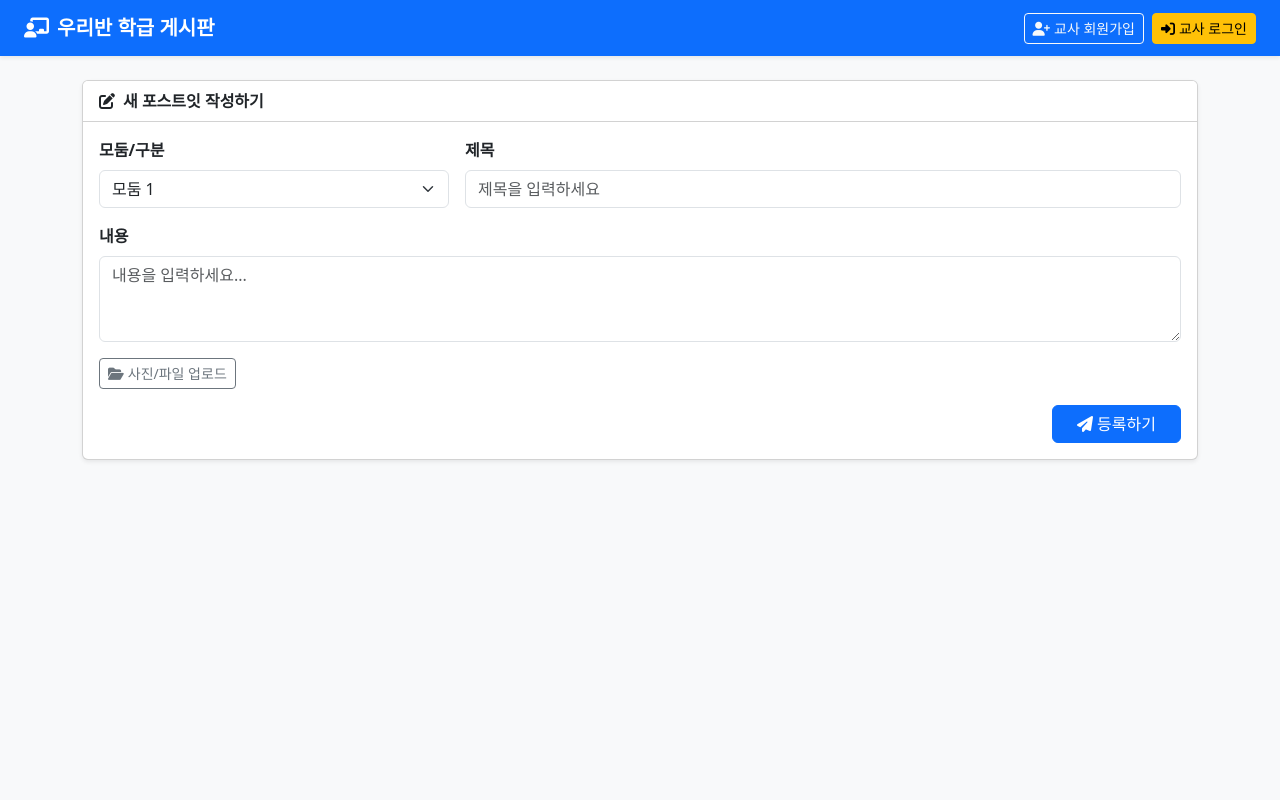
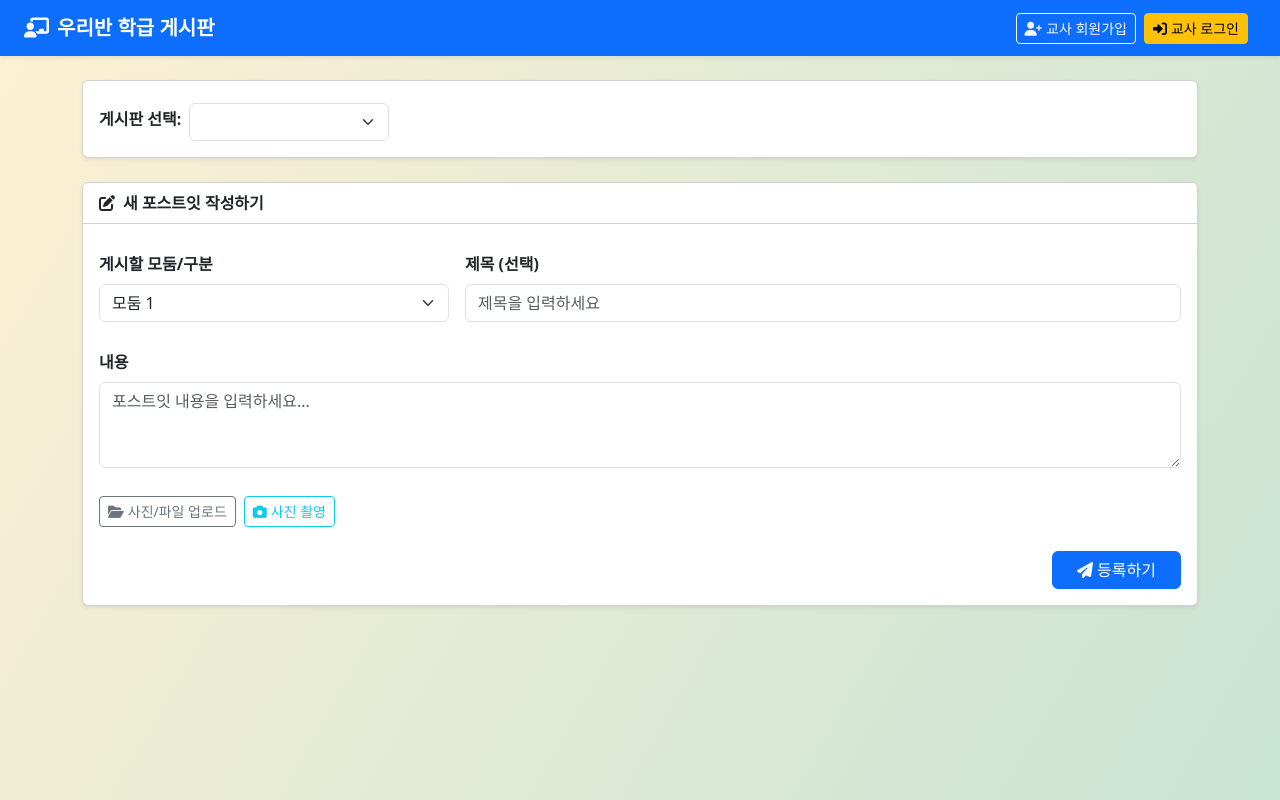
Before and after one commit to doolpus97/mypadlet2, a Flask app: page / in a window 1280 px wide. Run offline with Flask 3, Linux system fonts and the light colour scheme; lists and menus that the app fills with data are empty.

Commit message:
Update index.html

```diff
--- a/templates/index.html
+++ b/templates/index.html
@@ -4,32 +4,55 @@
     <meta charset="UTF-8">
     <meta name="viewport" content="width=device-width, initial-scale=1.0">
     <title>우리반 학급 게시판</title>
+    <!-- Bootstrap 5 CSS -->
     <link href="https://cdn.jsdelivr.net/npm/bootstrap@5.3.0/dist/css/bootstrap.min.css" rel="stylesheet">
+    <!-- FontAwesome Icons -->
     <link rel="stylesheet" href="https://cdnjs.cloudflare.com/ajax/libs/font-awesome/6.4.0/css/all.min.css">
+    <link rel="stylesheet" href="/static/style.css">
 </head>
 <body class="bg-light">
 
-    <!-- 상단 네비게이션바 (기존 디자인 레이아웃) -->
+    <!-- 상단 네비게이션바 -->
     <nav class="navbar navbar-expand-lg navbar-dark bg-primary shadow-sm mb-4">
         <div class="container-fluid px-4">
             <a class="navbar-brand fw-bold" href="/"><i class="fa-solid fa-chalkboard-user me-2"></i>우리반 학급 게시판</a>
 
             <div class="d-flex align-items-center">
+                <!-- 사용자 정보 표시 영역 -->
                 <span id="userInfo" class="text-white me-3 fw-semibold"></span>
 
-                <!-- 우측 상단 교사 회원가입 버튼 -->
+                <!-- [추가] 교사 회원가입 버튼 (우측 상단) -->
                 <button type="button" class="btn btn-outline-light btn-sm me-2" data-bs-toggle="modal" data-bs-target="#teacherRegisterModal">
                     <i class="fa-solid fa-user-plus me-1"></i>교사 회원가입
                 </button>
 
-                <button id="teacherLoginBtn" class="btn btn-warning btn-sm" data-bs-toggle="modal" data-bs-target="#teacherLoginModal">
+                <!-- 기존 교사 로그인 / 로그아웃 버튼 -->
+                <button id="teacherLoginBtn" class="btn btn-warning btn-sm me-2" data-bs-toggle="modal" data-bs-target="#teacherLoginModal">
                     <i class="fa-solid fa-right-to-bracket me-1"></i>교사 로그인
+                </button>
+                <button id="logoutBtn" class="btn btn-danger btn-sm d-none" onclick="logout()">
+                    <i class="fa-solid fa-right-from-bracket me-1"></i>로그아웃
                 </button>
             </div>
         </div>
     </nav>
 
     <div class="container">
+        <!-- 보드 선택 영역 -->
+        <div class="card shadow-sm mb-4">
+            <div class="card-body d-flex justify-content-between align-items-center">
+                <div class="d-flex align-items-center gap-2">
+                    <label for="boardSelect" class="fw-bold text-nowrap">게시판 선택:</label>
+                    <select id="boardSelect" class="form-select" style="min-width: 200px;" onchange="loadPosts()">
+                        <!-- 동적으로 로드됨 -->
+                    </select>
+                </div>
+                <div id="teacherBoardControls" class="d-none">
+                    <button class="btn btn-sm btn-success" onclick="createBoard()"><i class="fa-solid fa-plus me-1"></i>새 게시판 만들기</button>
+                </div>
+            </div>
+        </div>
+
         <!-- 글 작성 카드 -->
         <div class="card shadow-sm mb-4">
             <div class="card-header bg-white fw-bold">
@@ -39,31 +62,43 @@
                 <form id="postForm">
                     <div class="row g-3">
                         <div class="col-md-4">
-                            <label class="form-label fw-semibold">모둠/구분</label>
-                            <select id="postSection" class="form-select">
+                            <label class="form-label fw-semibold">게시할 모둠/구분</label>
+                            <select id="postSection" class="form-select" required>
                                 <option value="모둠 1">모둠 1</option>
                                 <option value="모둠 2">모둠 2</option>
                                 <option value="모둠 3">모둠 3</option>
                                 <option value="모둠 4">모둠 4</option>
+                                <option value="모둠 5">모둠 5</option>
+                                <option value="모둠 6">모둠 6</option>
                             </select>
                         </div>
                         <div class="col-md-8">
-                            <label class="form-label fw-semibold">제목</label>
+                            <label class="form-label fw-semibold">제목 (선택)</label>
                             <input type="text" id="postTitle" class="form-control" placeholder="제목을 입력하세요">
                         </div>
                         <div class="col-12">
                             <label class="form-label fw-semibold">내용</label>
-                            <textarea id="postContent" class="form-control" rows="3" placeholder="내용을 입력하세요..." required></textarea>
+                            <textarea id="postContent" class="form-control" rows="3" placeholder="포스트잇 내용을 입력하세요..." required></textarea>
                         </div>
+
+                        <!-- 파일 업로드 / 카메라 첨부 -->
                         <div class="col-12">
+                            <div class="d-flex flex-wrap gap-2 align-items-center">
                                 <label class="btn btn-outline-secondary btn-sm mb-0">
                                     <i class="fa-solid fa-folder-open me-1"></i>사진/파일 업로드
-                                <input type="file" id="fileInput" multiple hidden onchange="uploadFile(this)">
+                                    <input type="file" id="fileInput" multiple hidden onchange="handleFileUpload(this)">
                                 </label>
-                            <span id="uploadStatus" class="ms-2 text-muted small"></span>
+                                <label class="btn btn-outline-info btn-sm mb-0">
+                                    <i class="fa-solid fa-camera me-1"></i>사진 촬영
+                                    <input type="file" id="cameraInput" accept="image/*" capture="environment" hidden onchange="handleFileUpload(this)">
+                                </label>
+                                <span id="uploadStatus" class="text-muted small"></span>
                             </div>
+                            <div id="attachmentPreview" class="d-flex flex-wrap gap-2 mt-2"></div>
+                        </div>
+
                         <div class="col-12 text-end">
-                            <button type="button" class="btn btn-primary px-4" onclick="alert('게시물이 등록되었습니다!')">
+                            <button type="button" class="btn btn-primary px-4" onclick="submitPost()">
                                 <i class="fa-solid fa-paper-plane me-1"></i>등록하기
                             </button>
                         </div>
@@ -71,9 +106,12 @@
                 </form>
             </div>
         </div>
+
+        <!-- 게시물 목록 구역 -->
+        <div id="boardContainer" class="row g-4"></div>
     </div>
 
-    <!-- 교사 회원가입 모달 -->
+    <!-- 1. 교사 회원가입 모달 (신규 추가) -->
     <div class="modal fade" id="teacherRegisterModal" tabindex="-1">
         <div class="modal-dialog">
             <div class="modal-content">
@@ -82,24 +120,30 @@
                     <button type="button" class="btn-close btn-close-white" data-bs-dismiss="modal"></button>
                 </div>
                 <div class="modal-body">
+                    <form id="teacherRegisterForm">
                         <div class="mb-3">
                             <label class="form-label fw-semibold">아이디</label>
-                        <input type="text" class="form-control" placeholder="교사 아이디">
+                            <input type="text" id="regTeacherId" class="form-control" required placeholder="교사 아이디">
                         </div>
                         <div class="mb-3">
                             <label class="form-label fw-semibold">비밀번호</label>
-                        <input type="password" class="form-control" placeholder="비밀번호">
+                            <input type="password" id="regTeacherPw" class="form-control" required placeholder="비밀번호">
                         </div>
+                        <div class="mb-3">
+                            <label class="form-label fw-semibold">이름</label>
+                            <input type="text" id="regTeacherName" class="form-control" required placeholder="선생님 이름">
+                        </div>
+                    </form>
                 </div>
                 <div class="modal-footer">
                     <button type="button" class="btn btn-secondary" data-bs-dismiss="modal">취소</button>
-                    <button type="button" class="btn btn-primary" onclick="alert('회원가입 기능이 완료되었습니다.');">가입하기</button>
+                    <button type="button" class="btn btn-primary" onclick="registerTeacher()">회원가입 완료</button>
                 </div>
             </div>
         </div>
     </div>
 
-    <!-- 교사 로그인 모달 -->
+    <!-- 2. 교사 로그인 모달 -->
     <div class="modal fade" id="teacherLoginModal" tabindex="-1">
         <div class="modal-dialog">
             <div class="modal-content">
@@ -108,42 +152,58 @@
                     <button type="button" class="btn-close" data-bs-dismiss="modal"></button>
                 </div>
                 <div class="modal-body">
+                    <form id="teacherLoginForm">
                         <div class="mb-3">
                             <label class="form-label fw-semibold">아이디</label>
-                        <input type="text" class="form-control">
+                            <input type="text" id="loginTeacherId" class="form-control" required>
                         </div>
                         <div class="mb-3">
                             <label class="form-label fw-semibold">비밀번호</label>
-                        <input type="password" class="form-control">
+                            <input type="password" id="loginTeacherPw" class="form-control" required>
                         </div>
+                    </form>
                 </div>
                 <div class="modal-footer">
                     <button type="button" class="btn btn-secondary" data-bs-dismiss="modal">취소</button>
-                    <button type="button" class="btn btn-warning">로그인</button>
+                    <button type="button" class="btn btn-warning" onclick="loginTeacher()">로그인</button>
                 </div>
             </div>
         </div>
     </div>
 
+    <!-- Bootstrap 5 JS Bundle 및 static/app.js 연동 -->
     <script src="https://cdn.jsdelivr.net/npm/bootstrap@5.3.0/dist/js/bootstrap.bundle.min.js"></script>
+    <script src="/static/app.js"></script>
+
+    <!-- 회원가입 연동 스크립트 -->
     <script>
-        function uploadFile(input) {
-            const status = document.getElementById('uploadStatus');
-            if(input.files.length > 0) {
-                const formData = new FormData();
-                for(let file of input.files) {
-                    formData.append('files', file);
+        function registerTeacher() {
+            const id = document.getElementById('regTeacherId').value;
+            const pw = document.getElementById('regTeacherPw').value;
+            const name = document.getElementById('regTeacherName').value;
+
+            if (!id || !pw || !name) {
+                alert('모든 항목을 입력해 주세요.');
+                return;
             }
-                status.innerText = "업로드 중...";
-                fetch('/upload', { method: 'POST', body: formData })
+
+            fetch('/api/teacher/register', {
+                method: 'POST',
+                headers: { 'Content-Type': 'application/json' },
+                body: JSON.stringify({ id: id, pw: pw, name: name })
+            })
             .then(res => res.json())
             .then(data => {
-                    status.innerText = "업로드 완료!";
+                alert(data.message);
+                if (data.success) {
+                    const modalEl = document.getElementById('teacherRegisterModal');
+                    const modal = bootstrap.Modal.getInstance(modalEl);
+                    if (modal) modal.hide();
+                }
             })
             .catch(err => {
-                    status.innerText = "업로드 실패";
+                alert('회원가입 중 오류가 발생했습니다.');
             });
-            }
         }
     </script>
 </body>
```
Lines whose indentation alone changed are shown as unchanged.
